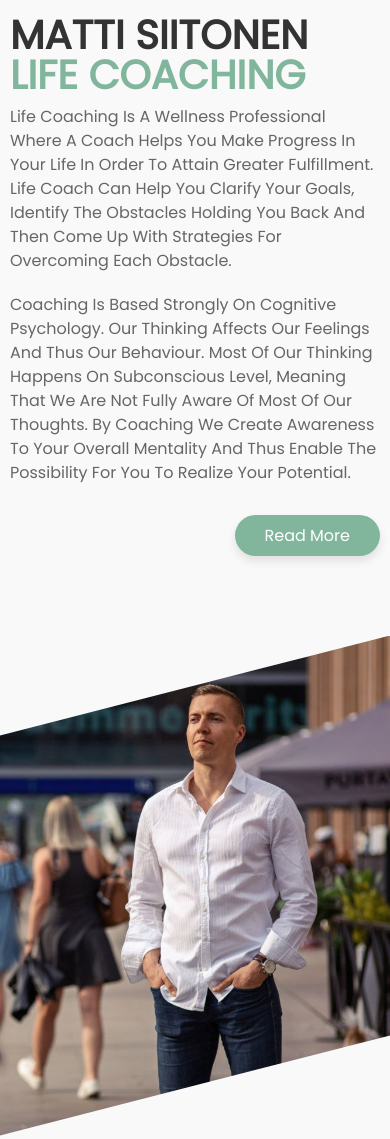
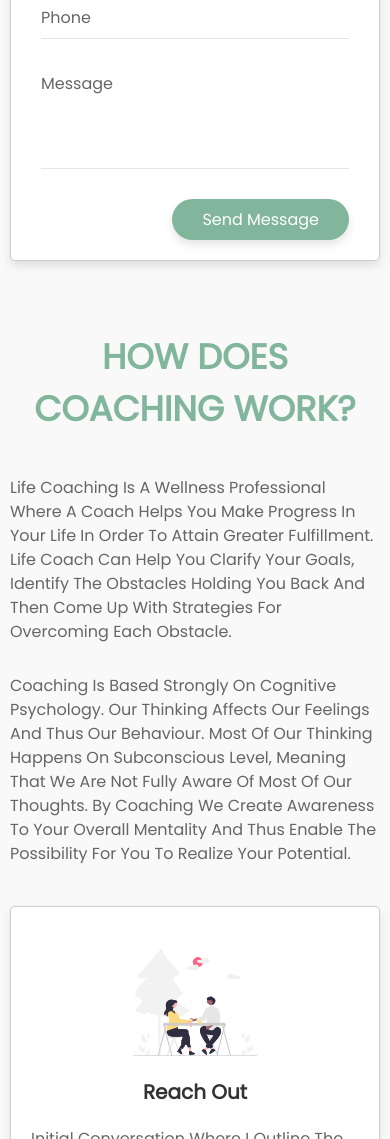
Before and after one commit to Zionknight-crypto/matti-new, a plain HTML site: page index.html in a window 390 px wide. Shown: the part 614-1753 px from the top of the page. Drawn offline with Linux system fonts and the light colour scheme.

Commit message:
week 2 sprint stage 1

```diff
--- a/index.html
+++ b/index.html
@@ -3,7 +3,8 @@
 <head>
     <meta charset="UTF-8">
     <meta name="viewport" content="width=device-width, initial-scale=1.0">
-    <title>Matti Siitonen|Life Coaching</title>
+    <link rel="stylesheet" href="https://use.fontawesome.com/releases/v5.8.1/css/all.css" crossorigin="anonymous">
+    <title>Matti Siitonen | Life Coaching</title>
 
     <!-- font awesome cdn link  -->
     <link rel="stylesheet" href="https://cdnjs.cloudflare.com/ajax/libs/font-awesome/5.15.3/css/all.min.css">
@@ -40,9 +41,8 @@
         <section class="home" id="home">
             <div class="content">
                 <h1>Matti Siitonen <br/><span>Life Coaching</span></h1>
-                <p>Life coaching is a wellness professional where a coach helps you make progress in your life in order to attain greater fulfillment. Life coach can help you clarify your goals, identify the obstacles holding you back and then come up with strategies for overcoming each obstacle.</p>
-                <p>Coaching is based strongly on cognitive psychology. Our thinking affects our feelings and thus our behaviour. Most of our thinking happens on subconscious level, meaning that we are not fully aware of most of our thoughts. By coaching we create awareness to your overall mentality and thus enable the possibility for you to realize your potential.</p>
-                <a href="#" class="btn">Read more</a>
+                <p>Start your journey to unleashing your full potential now</p>
+                <div><p>Contact me here for a 15 minute free consultation.</p></div>
             </div>
             <form action="">
                 <h2 class="heading">contact me</h2>
@@ -67,11 +67,15 @@
         </section>
 
             <!-- home section ends -->
-        <div class="parallax"></div>
+            <!-- <div class="parallax"></div> -->
             <!-- features section starts  -->
 
         <section class="coaching" id="coaching">
             <h2 class="heading">How Does Coaching Work?</h2>
+            <div class="content">
+                <p>Life coaching is a wellness professional where a coach helps you make progress in your life in order to attain greater fulfillment. Life coach can help you clarify your goals, identify the obstacles holding you back and then come up with strategies for overcoming each obstacle.</p>
+                <p>Coaching is based strongly on cognitive psychology. Our thinking affects our feelings and thus our behaviour. Most of our thinking happens on subconscious level, meaning that we are not fully aware of most of our thoughts. By coaching we create awareness to your overall mentality and thus enable the possibility for you to realize your potential.</p>
+            </div>
             <div class="box-container">
                 <div class="box">
                     <img src="images/reach_out.png" alt="">
@@ -102,9 +106,6 @@
                 <div class="content">
                     <p>I suffered from bullying during my teenage years, going to school was something to be afraid of. Now in hindsight I feel it made me stronger in life. It made me realize we all have our own battles to fight, bullies included. Later on meeting new cultures taught me how to be open towards other people. Social anxiety shifted from being scary into being exciting and often rewarding.</p>
                     <p>I believe we all have huge potential hidden deep within, sparks that are just waiting to be revealed to us. Methods of coaching can give you access to that potential, a change to meet your true self. I understand what it takes to rise from low self esteem back into having healthy self-confidence. Coaching process and my own personal experiences give me the opportunity to help you to acchieve new levels in self-confidence.</p>
-                    <div class="buttons">
-                        <a href="#" class="btn">Read more</a>
-                    </div>
                 </div>
                     <!--<img src="images/headphones.jpg" alt="about coaching"> -->
             </div>
--- a/styles.css
+++ b/styles.css
@@ -32,6 +32,9 @@ html{
 
 body{
     background:#f9f9f9;
+    background-image: url(images/wave.svg);
+    background-size: contain;
+    background-repeat: no-repeat;
 }
 
 h2, h3, p {
@@ -69,7 +72,6 @@ section{
 
 .btn:hover{
     transform: scale(1.1);
-    color:var(--primary-yellow);
 }
 
 .heading{
@@ -131,7 +133,6 @@ header label{
 
 .home{
     width: 100%;
-    min-height: 100vh;
     display: grid;
     grid-template-rows: auto;
     grid-template-columns: 1fr 1fr;
@@ -139,6 +140,7 @@ header label{
     align-items: center;
     justify-content: center;
 }
+
 section#home.home div.content a.btn,
 section#home.home form input.btn,
 .about .column .content .buttons a.btn {
@@ -173,6 +175,13 @@ section#home.home form input.btn,
     padding:1rem 0;
 }
 
+/* .home .content .arrow {
+    font-size: 5rem;
+    color: var(--white);
+    background-color: var(--primary-mint);
+    padding: 1rem;
+} */
+
 section#home.home {
     padding-top: 10rem;
     padding-bottom: 3rem;
@@ -191,6 +200,11 @@ section#home.home {
     background-position: top;
     background-repeat: no-repeat;
     background-size: cover;
+}
+
+.coaching div.content {
+    max-width: 768px;
+    margin: 0 auto 2rem;
 }
 
 .coaching .box-container{
@@ -227,7 +241,8 @@ section#home.home {
     padding-top: 1rem;
 }
 
-.coaching .box-container .box p {
+.coaching .box-container .box p,
+.coaching div.content p {
     font-size: var(--basic-font-size);
     color:var(--basic-font-color);
     padding: 1rem 0;
@@ -485,7 +500,7 @@ section#home.home {
     border:.1rem solid rgba(0,0,0,.2);
     box-shadow: 0 .5rem 1rem rgba(0,0,0,.1);
     border-radius: .5rem;
-    background: linear-gradient(110deg, #fdcd3b 60%, var(--primary-yellow) 60%);
+    background: var(--white);
     animation: none;
 }
 
@@ -494,7 +509,7 @@ section#home.home {
     padding:0;
     padding-bottom: 2rem;
     margin: 0;
-    color: var(--black);
+    color: var(--primary-mint);
 }
 
 .home form .inputBox{
@@ -526,7 +541,7 @@ section#home.home {
 }
 
 section#home.home form input.btn {
-    background-color: var(--black);
+    background-color: var(--primary-mint);
 }
 
 .home form .inputBox input:focus ~ label,
@@ -535,7 +550,7 @@ section#home.home form input.btn {
 .home form .inputBox textarea:valid ~ label{
     top:-.5rem;
     font-size: var(--basic-font-size);
-    color: var(--black);
+    color: var(--primary-mint);
 }
 
 .footer{
@@ -646,19 +661,11 @@ section#home.home form input.btn {
 }
 
 @media (max-width:768px){
-    .parallax {
-        /* The image used */
-        background-image: url(images/cover-small.jpg);
+    body{
+        background:#f9f9f9;
+        background-image: none;
+    }
 
-        /* Set a specific height */
-        min-height: 500px;
-
-        /* Create the parallax scrolling effect */
-        background-attachment: fixed;
-        background-position: right;
-        background-repeat: no-repeat;
-        background-size: cover;
-    }
     section#home.home div.content a.btn,
     .about .column .content .buttons a.btn {
         margin-right: 3rem;
@@ -708,6 +715,9 @@ section#home.home form input.btn {
         grid-template-columns: auto;
         gap: 0;
         justify-items: center;
+        background-image: url(images/wave.svg);
+        background-size: cover;
+        background-repeat: no-repeat;
     }
 
     .home .content,
@@ -718,7 +728,6 @@ section#home.home form input.btn {
     }
 
     .home div.content {
-        grid-row: 2;
         margin-right: 0;
     }
 
@@ -726,7 +735,6 @@ section#home.home form input.btn {
         font-size: 3.6rem;
     }
     .home form {
-        grid-row: 1;
         width: 100%;
         max-width: 100%;
     }
```
Also changed, not shown: images/Curve Line (1).svg (added), images/Curve Line.svg (added), images/Wave3.svg (added), images/logo_black_yellow.jpeg (added), images/logo_yellow_black.jpeg (added), images/wave.svg (added), images/wave2.svg (added), images/wave4.svg (added), notes for site.txt (added).
